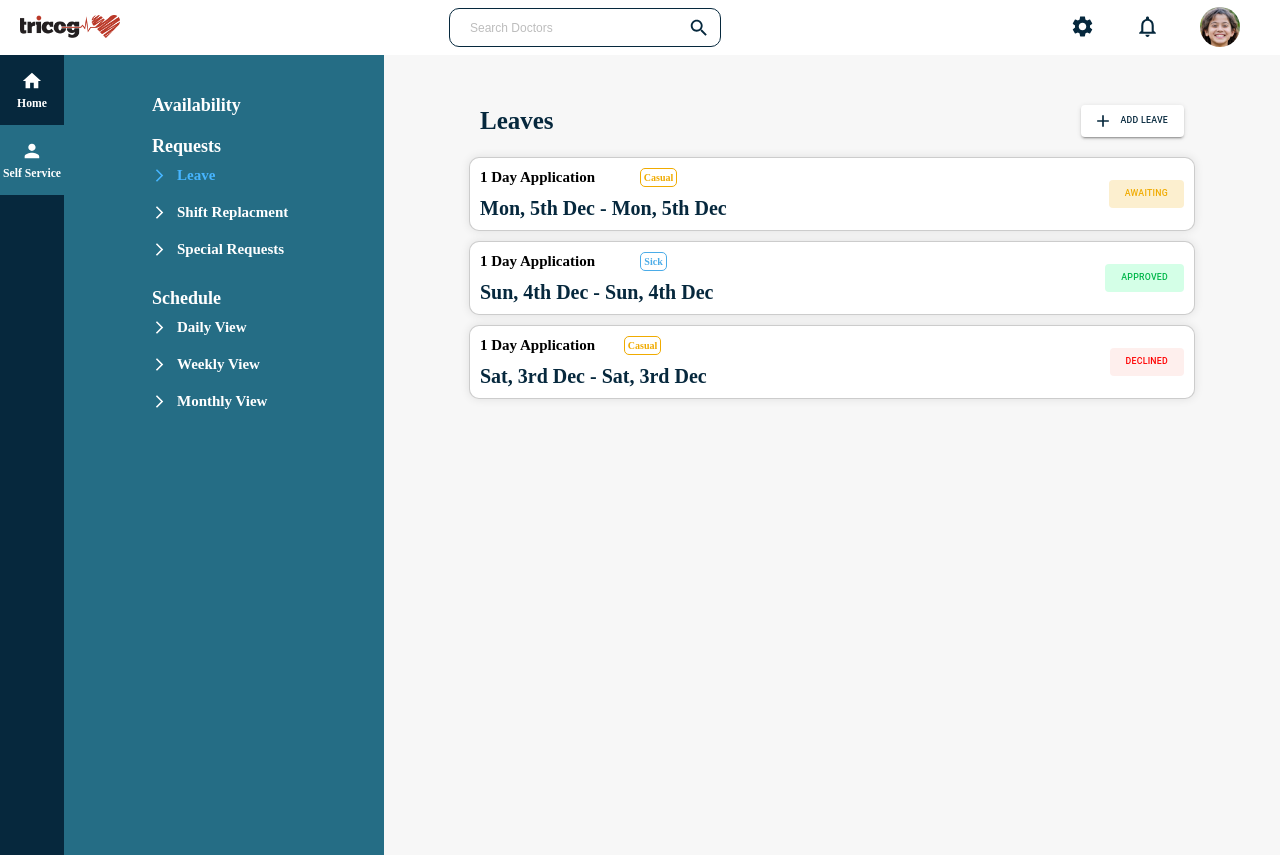
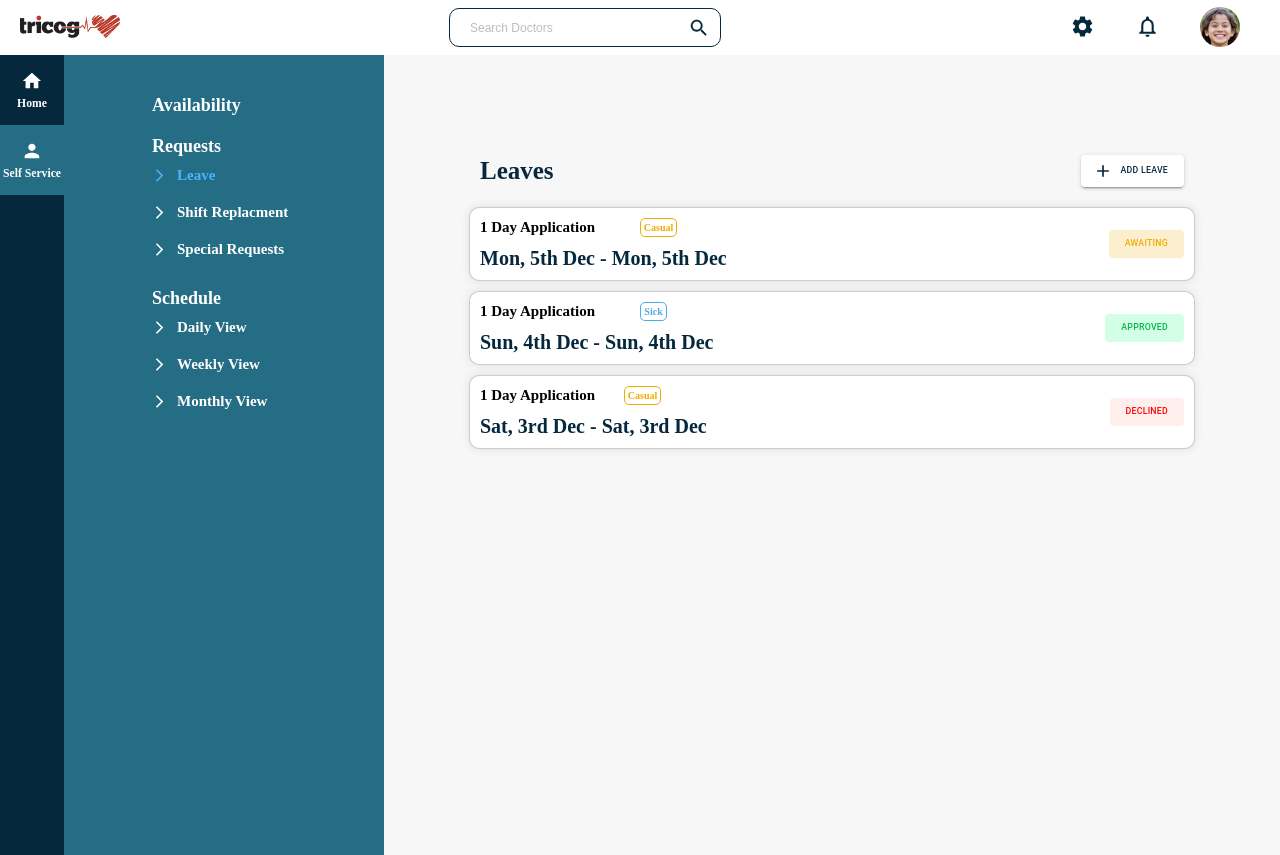
Before and after one commit to Sneha-Shaw/shift_frontend, a React (Create React App) app: page /self-service/requests/leave in a window 1280 px wide. Built offline with nearby package versions, Linux system fonts and the light colour scheme.

Commit message:
`fix`:`leave`

```diff
--- a/src/pages/Leave/styles.js
+++ b/src/pages/Leave/styles.js
@@ -9,12 +9,12 @@ export default makeStyles((theme) => ({
     },
     main: {
         width: "55%",
-        height: "60%",
+        // height: "60%",
         display: "flex",
         flexDirection: "column",
         alignItems: "center",
         // justifyContent: "center",
-        margin: "3rem auto",
+        margin: "8rem auto",
         borderRadius: "1rem",
         padding: "2rem",
         '&>h1': {
@@ -171,18 +171,7 @@ export default makeStyles((theme) => ({
     },
     main__content__form__input__div: {
         width: "80%",
-        '&>select': {
-            width: "104%",
-            height: "3rem",
-            borderRadius: "0.5rem",
-            padding: "0.5rem",
-            outline: "none",
-            border: "1px solid",
 
-        },
-        '&>div': {
-            width: "100%",
-        }
     }
 
 
```
